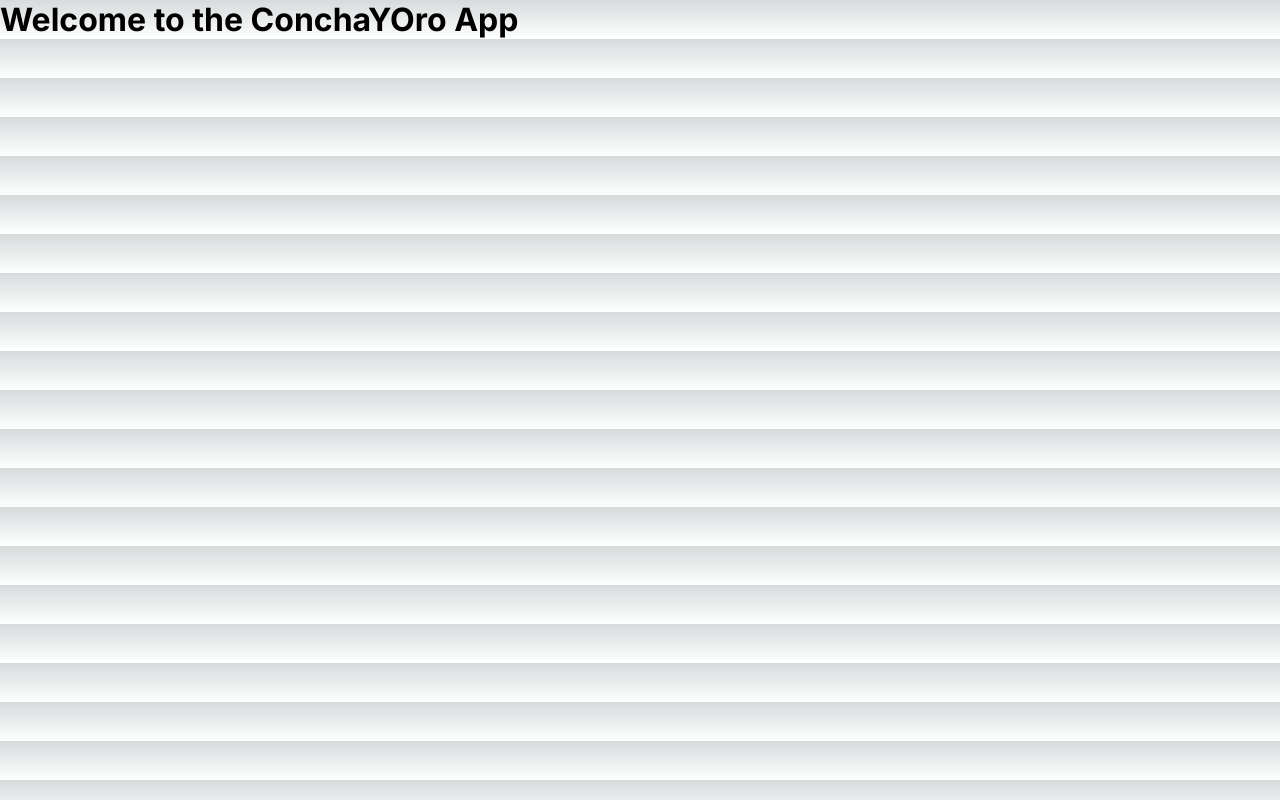
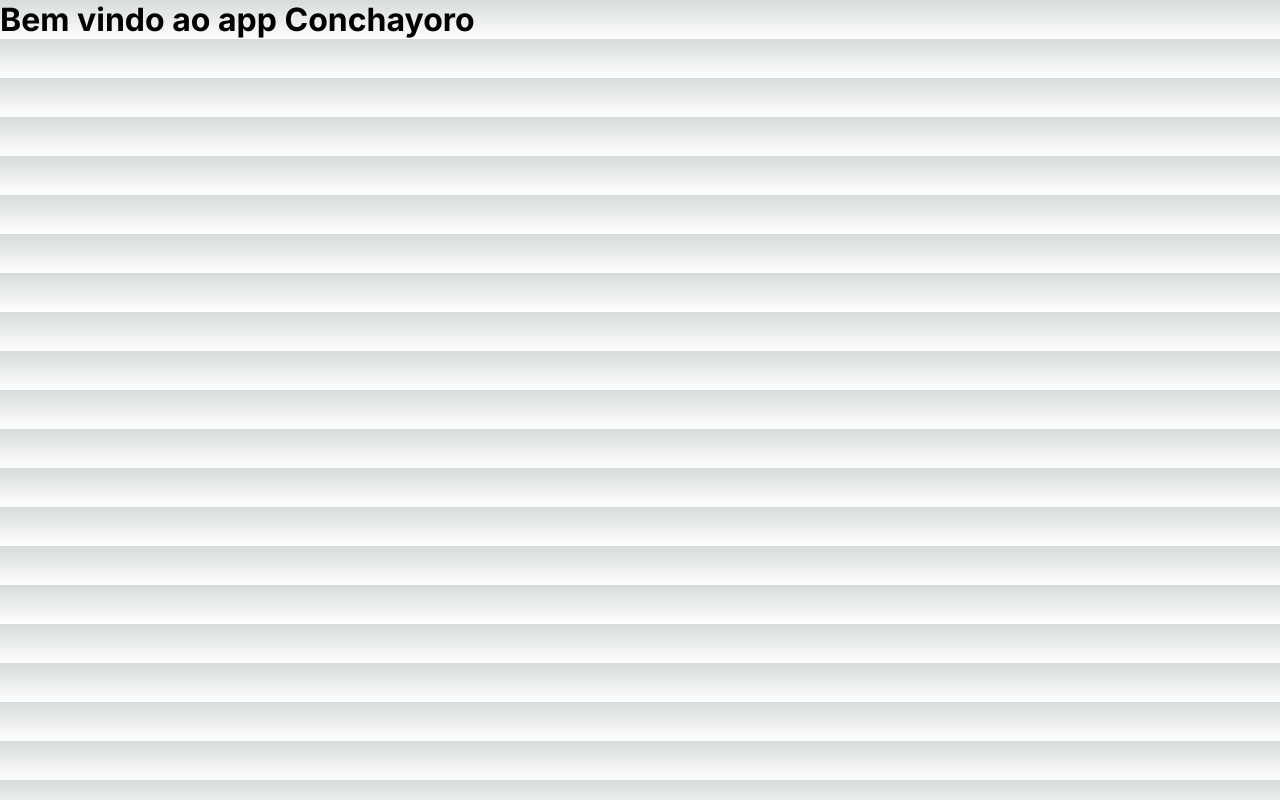
Before and after one commit to graviolagames/conchayoro, a Next.js app in the folder frontend/: page / in a window 1280 px wide. Built offline with nearby package versions, Linux system fonts and the light colour scheme.

Commit message:
Modify main page

```diff
--- a/frontend/app/page.tsx
+++ b/frontend/app/page.tsx
@@ -1,7 +1,7 @@
 export default function Home() {
   return (
       <div>
-      <h1> Welcome to the ConchaYOro App </h1>
+      <h1> Bem vindo ao app Conchayoro </h1>
       </div>
     )
   }
```
